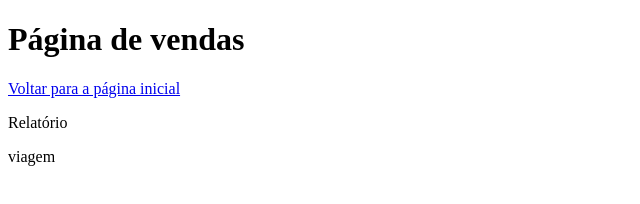
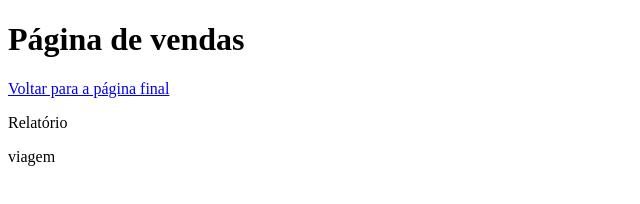
Before and after one commit to DeiveOliveira/java-avan-ado, a plain HTML site: page vendas.html in a window 1280 px wide. Shown: the full height of the page, 0-640 px from the left. Drawn offline with Linux system fonts and the light colour scheme.

Commit message:
Update vendas.html

```diff
--- a/vendas.html
+++ b/vendas.html
@@ -8,7 +8,7 @@
 </head>
 <body>
    <h1>Página de vendas</h1>
-   <a href="index.html">Voltar para a página inicial</a>
+   <a href="index.html">Voltar para a página final</a>
     <p>Relatório</p>
     <p>viagem</p>
 
```
